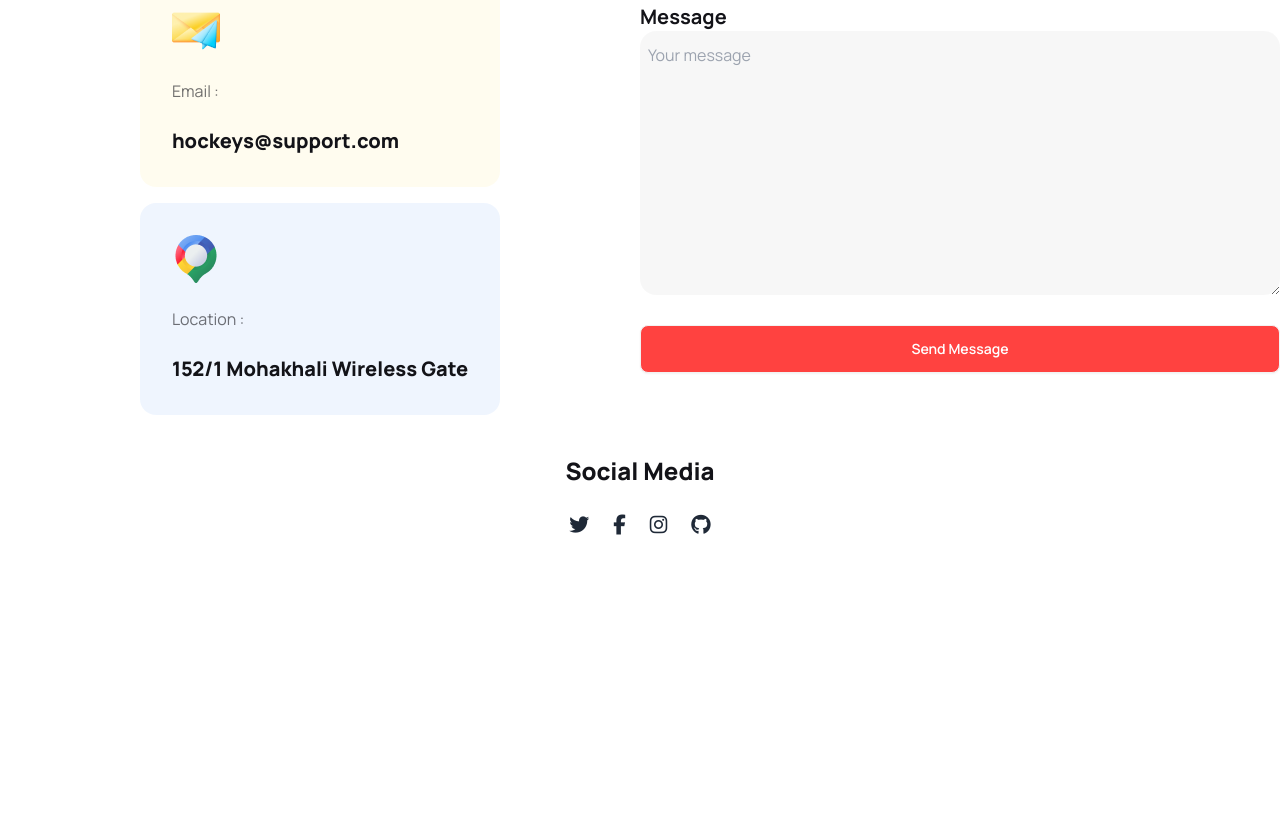
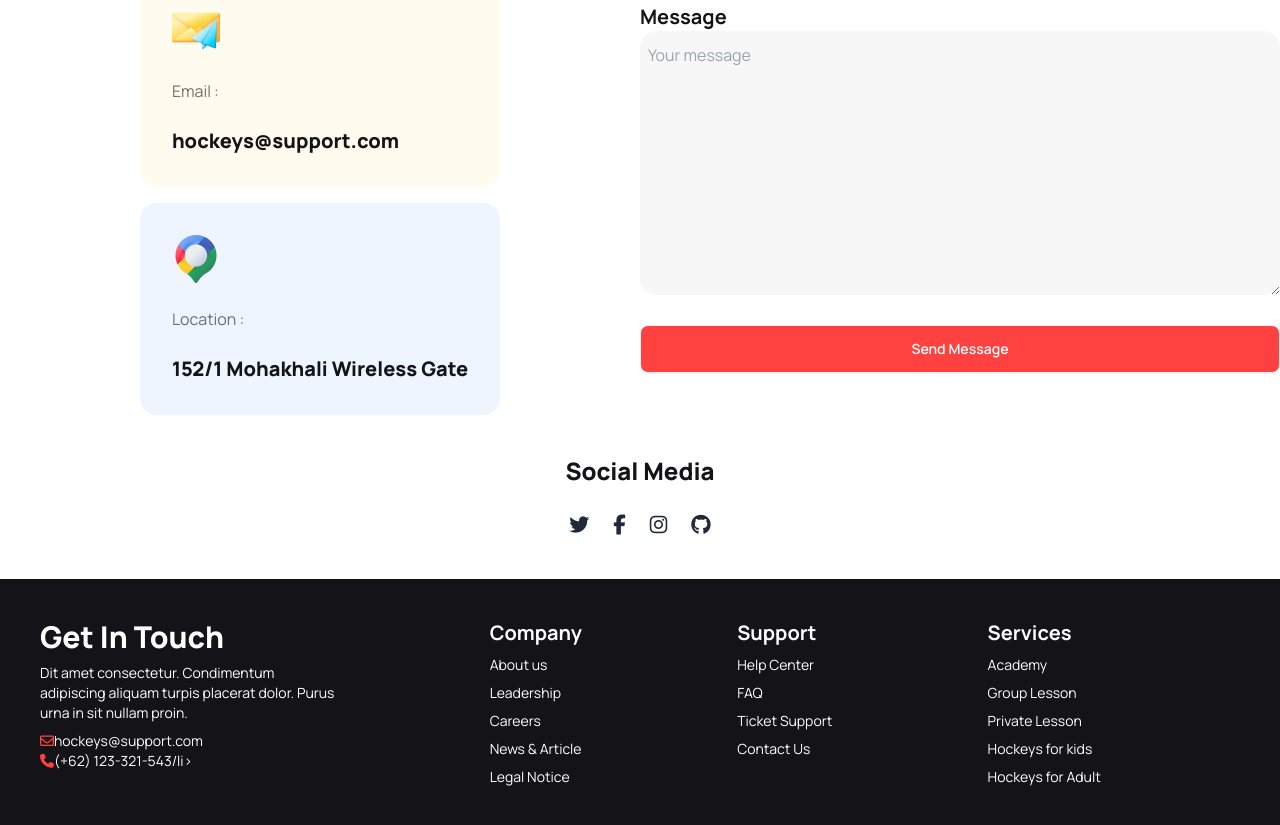
Before and after one commit to tariqul-sagar/B9A3-hockeys, a plain HTML site: page index.html in a window 1280 px wide. Shown: the part 3955-4780 px from the top of the page. Before the commit the page ends 4534 px from the top, so only its background shows below. Drawn offline with nearby package versions, Linux system fonts and the light colour scheme.

Commit message:
Footer done

```diff
--- a/index.html
+++ b/index.html
@@ -493,7 +493,39 @@
     <!-- Main Content end -->
 
     <!-- Footer start -->
-    <footer></footer>
+    <footer class="footer p-10 bg-primary-color text-base-content">
+        <aside>
+            <h6 class="text-3xl font-extrabold text-[#ffffff]">Get In Touch</h6>
+          <p class="text-[#ffffff]">Dit amet consectetur. Condimentum<br>adipiscing aliquam turpis placerat dolor. Purus<br>urna in sit nullam proin.</p>
+          <ul>
+            <li class="text-[#ffffff]"><i class="fa-regular fa-envelope text-secondary-color"></i>hockeys@support.com</li>
+            <li class="text-[#ffffff]"><i class="fa-solid fa-phone text-secondary-color"></i>(+62) 123-321-543/li>
+        </ul>
+        </aside>
+        <nav>
+          <h6 class="text-xl font-bold text-[#ffffff]">Company</h6>
+          <a class="text-[#ffffff] link link-hover">About us</a>
+          <a class="text-[#ffffff] link link-hover">Leadership</a>
+          <a class="text-[#ffffff] link link-hover">Careers</a>
+          <a class="text-[#ffffff] link link-hover">News & Article</a>
+          <a class="text-[#ffffff] link link-hover">Legal Notice</a>
+        </nav>
+        <nav>
+            <h6 class="text-xl font-bold text-[#ffffff]">Support</h6>
+          <a class="text-[#ffffff] link link-hover">Help Center</a>
+          <a class="text-[#ffffff] link link-hover">FAQ</a>
+          <a class="text-[#ffffff] link link-hover">Ticket Support</a>
+          <a class="text-[#ffffff] link link-hover">Contact Us</a>
+        </nav>
+        <nav>
+            <h6 class="text-xl font-bold text-[#ffffff]">Services</h6>
+          <a class="text-[#ffffff] link link-hover">Academy</a>
+          <a class="text-[#ffffff] link link-hover">Group Lesson</a>
+          <a class="text-[#ffffff] link link-hover">Private Lesson</a>
+          <a class="text-[#ffffff] link link-hover">Hockeys for kids</a>
+          <a class="text-[#ffffff] link link-hover">Hockeys for Adult</a>
+        </nav>
+      </footer>
     <!-- Footer end -->
 
 </body>
```
